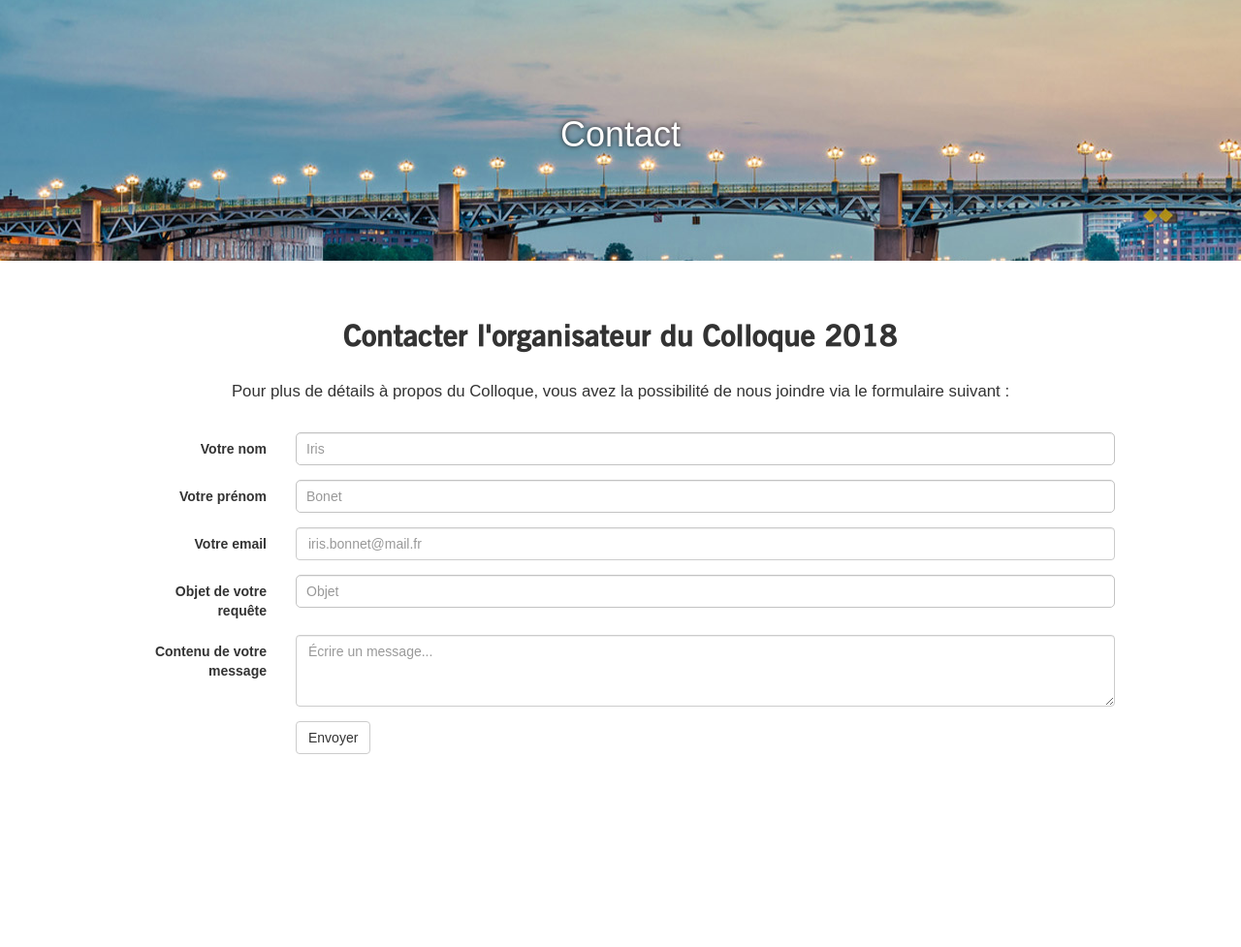
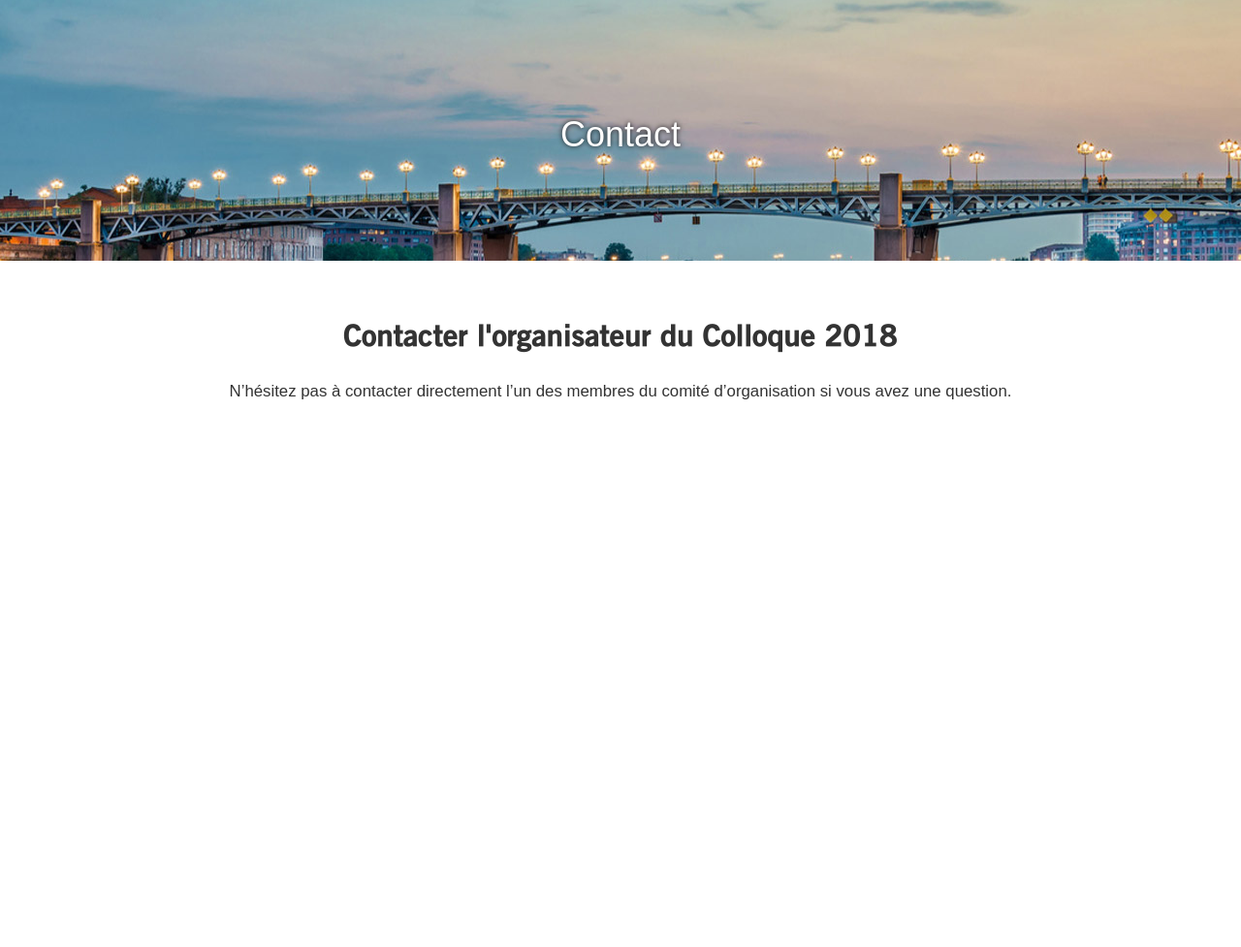
Before and after one commit to Hydroxycarbamide/PTUT2017, a PHP site: page /contact.php in a window 1280 px wide. Shown: the part 61-1038 px from the top of the page at 97% size. Run offline with PHP 8.4, Linux system fonts and the light colour scheme; data that the repository does not hold is empty; some libraries are stand-ins or nearby versions.

Commit message:
MAJ méthode mail

```diff
--- a/contact.php
+++ b/contact.php
@@ -44,106 +44,25 @@
 		<!-- CONTA C-->
 		<div class="conteneur conteneur-contact conteneur-contact-presentation" id="presentation">
 
-			<!-- ******************* ENVOI DES MESSAGES ******************* -->
-			<?php
-	        # Envoi du formulaire
-			if(isset($_POST['envoi'])){
-				# Rubriques non vides
-				if(!empty($_POST['nom']) && !empty($_POST['prenom']) && !empty($_POST['email']) && !empty($_POST['objet']) && !empty($_POST['message'])){
 
-					$nom = $_POST['nom'];
-					$prenom = $_POST['prenom'];
-					$email = $_POST['email'];
-					$objet = $_POST['objet'];
-					$message = str_replace("\'", "'", $_POST['message']);
-
-					$contactorganisateur = $db->prepare('SELECT mail FROM connexion WHERE id = id');
-					$contactorganisateur->execute(array("id" => '1'));
-
-					$voirContact = $contactorganisateur->fetch();
-
-					$destinataire = $voirContact['mail'];
-					$expediteur = ctype_upper($nom) . ' ' . $prenom . ' <' . $email . '>';
-
-					$contenu = "Un internaute du site Colloque 2018 vient de vous contacter. Voici son message :
-
-					Objet : $objet
-
-					$message";
-
-					$entete = 'From: '.$nom.' '.$prenom . "\r\n" .
-					'Reply-To: ' . $email . "\r\n" .
-					'X-Mailer: PHP/' . phpversion();
-
-					$send = mail($destinataire, $objet, $contenu, $entete);
-					echo "$nom \n $prenom \n $email \n $objet \n $message \n $destinataire \n $expediteur \n $entete";
-					if ($send) {
-						?>
-						<div class="alert alert-success">Votre email a bien été transmis</div>
-						<?php
-					} else {
-						?>
-						<div class="alert alert-danger">Impossible d'envoyer le mail. Veuillez réessayer plus tard.</div>
-						<?php
-					}
-				} else {
-					?>
-					<div class="alert alert-danger">
-						Veuillez remplir les champs obligatoires.
-					</div>
-					<?php
-				}
-			}
-			?>
 			<!-- ********************************************************** -->
 
 			<h2>Contacter l'organisateur du Colloque 2018</h2>
 
-			<p class="contact-p">Pour plus de détails à propos du Colloque, vous avez la possibilité de nous joindre via le formulaire suivant :</p>
+			<p class="contact-p">N’hésitez pas à contacter directement l’un des membres du comité d’organisation si vous avez une question.</p>
 
-			<form method="post" action="" class="form-horizontal">
-				<div class="form-group">
-					<label for="inputnom" class="col-sm-2 control-label">Votre nom</label>
-					<div class="col-sm-10">
-						<input required type="text" name="nom" class="form-control" id="inputnom" placeholder="Iris" value="<?php echo isset($_SESSION['inputs']['nom'])? $_SESSION['inputs']['nom'] : ''; ?>">
-					</div>
-				</div>
+			<a type="email" href="mailto:<?php
 
-				<div class="form-group">
-					<label for="inputprenom" class="col-sm-2 control-label">Votre prénom</label>
-					<div class="col-sm-10">
-						<input required type="text" name="prenom" class="form-control" id="inputprenom" placeholder="Bonet" value="<?php echo isset($_SESSION['inputs']['nom'])? $_SESSION['inputs']['nom'] : ''; ?>">
-					</div>
-				</div>
+			$res = $db->prepare('SELECT nom, prenom, mail FROM connexion WHERE id = 1');
+			$err = $res->execute();
+			$row = $res->fetch();
+			echo $row['mail'];
 
-				<div class="form-group">
-					<label for="inputemail" class="col-sm-2 control-label">Votre email</label>
-					<div class="col-sm-10">
-						<input required type="email" name="email" class="form-control" id="inputemail" placeholder="iris.bonnet@mail.fr" value="<?php echo isset($_SESSION['inputs']['email'])? $_SESSION['inputs']['email'] : ''; ?>">
-					</div>
-				</div>
-
-				<div class="form-group">
-					<label for="inputobjet" class="col-sm-2 control-label">Objet de votre requête</label>
-					<div class="col-sm-10">
-						<input required type="text" name="objet" class="form-control" id="inputobjet" placeholder="Objet" value="<?php echo isset($_SESSION['inputs']['objet'])? $_SESSION['inputs']['objet'] : ''; ?>">
-					</div>
-				</div>
-
-				<div class="form-group">
-					<label for="inputmessage" class="col-sm-2 control-label">Contenu de votre message</label>
-					<div class="col-sm-10">
-						<textarea required id="inputmessage" name="message" class="form-control" rows="3" placeholder="Écrire un message..."><?php echo isset($_SESSION['inputs']['message'])? $_SESSION['inputs']['message'] : ''; ?></textarea>
-					</div>
-				</div>
-
-				<div class="form-group">
-					<div class="col-sm-offset-2 col-sm-10">
-						<button type="submit" name="envoi" class="btn btn-default">Envoyer</button>
-					</div>
-				</div>
-			</form>
-
+			?>">
+			<?php
+				echo $row['prenom']." ".$row['nom'];
+			?>
+			</a>
 		</div>
 
 		<div id="topButton"><span class="glyphicon glyphicon-menu-up"></span></div>
```
